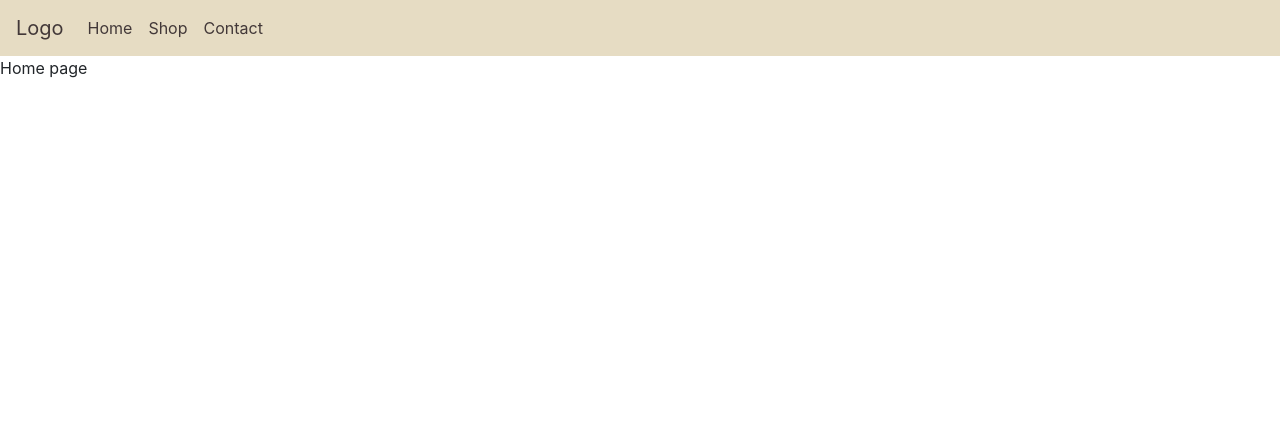
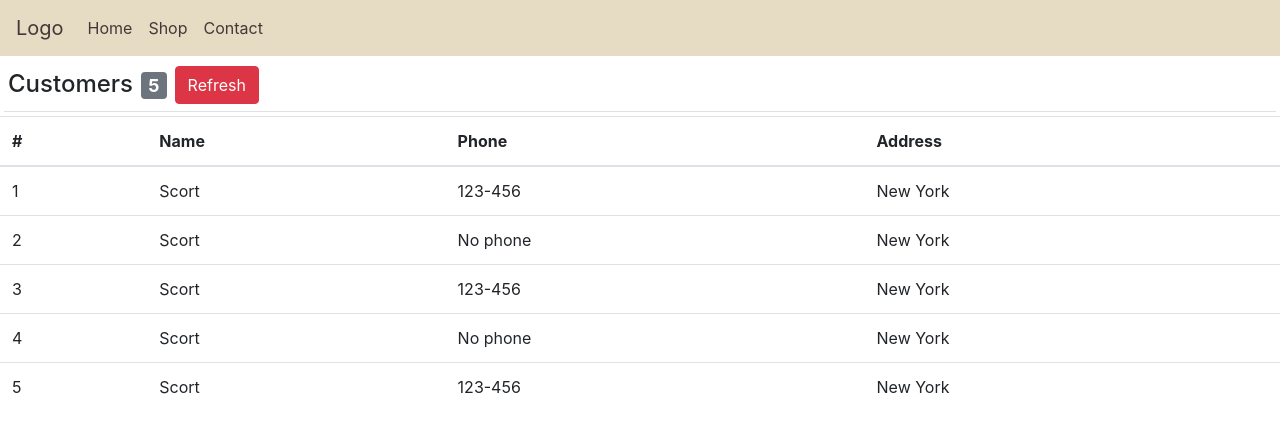
Before and after one commit to Htvann/e-Commerce-App, a React (Create React App) app: page / in a window 1280 px wide. Shown: the top 432 px of the page. Built offline with nearby package versions, Linux system fonts and the light colour scheme.

Commit message:
render list

```diff
--- a/src/Pages/Home.js
+++ b/src/Pages/Home.js
@@ -1,10 +1,54 @@
 import React, {Component} from 'react';
 
 class Home extends Component {
+    state = {
+        pageTitle: "Customers",
+        customersCount: 5,
+        customers: [
+            {id: 1, name: "Scort", phone: "123-456", address: "New York"},
+            {id: 2, name: "Scort", phone: null, address: "New York"},
+            {id: 3, name: "Scort", phone: "123-456", address: "New York"},
+            {id: 4, name: "Scort", phone: null, address: "New York"},
+            {id: 5, name: "Scort", phone: "123-456", address: "New York"},
+        ]
+    }
+   refreshCount = () =>{
+        this.setState(
+            {customersCount: 0}
+        )
+   }
     render() {
         return (
             <div>
-                Home page
+                <h4 className="border-bottom m-1 p-1">
+                    {this.state.pageTitle}
+                    <span className="badge badge-secondary m-2">
+                        {this.state.customersCount}
+                    </span>
+                    <button className="btn btn-danger" onClick={()=>this.refreshCount()}>Refresh</button>
+                </h4>
+                <table className="table">
+                    <thead>
+                    <tr>
+                        <th>#</th>
+                        <th>Name</th>
+                        <th>Phone</th>
+                        <th>Address</th>
+                    </tr>
+                    </thead>
+                    <tbody>
+                    {this.state.customers.map((cust)=>{
+                        return(
+                            <tr key={cust.id}>
+                                <td>{cust.id}</td>
+                                <td>{cust.name}</td>
+                                <td>{cust.phone == null ? "No phone": cust.phone}</td>
+                                <td>{cust.address}</td>
+                            </tr>
+                        )
+                    })}
+                    </tbody>
+                </table>
             </div>
         );
     }
```
